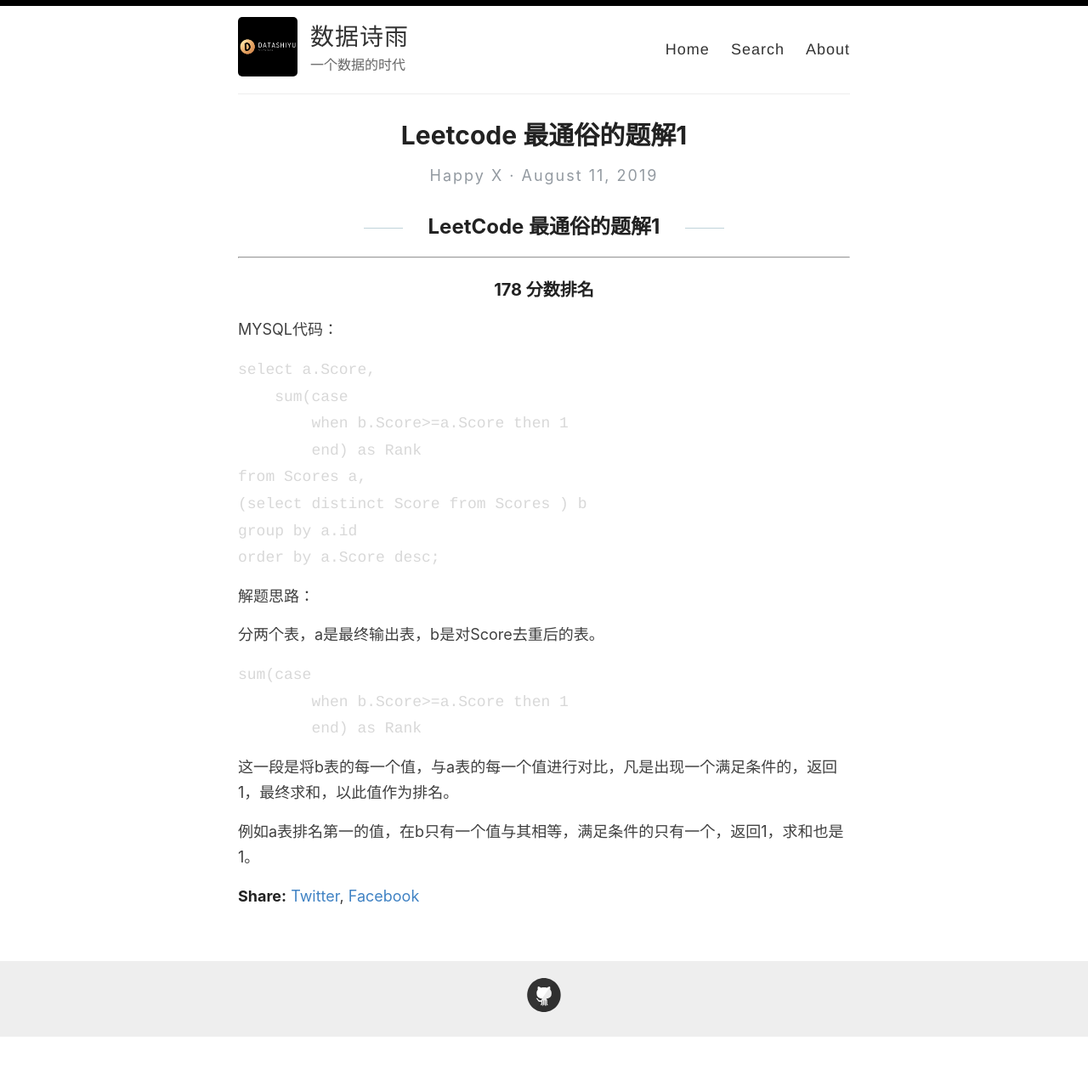
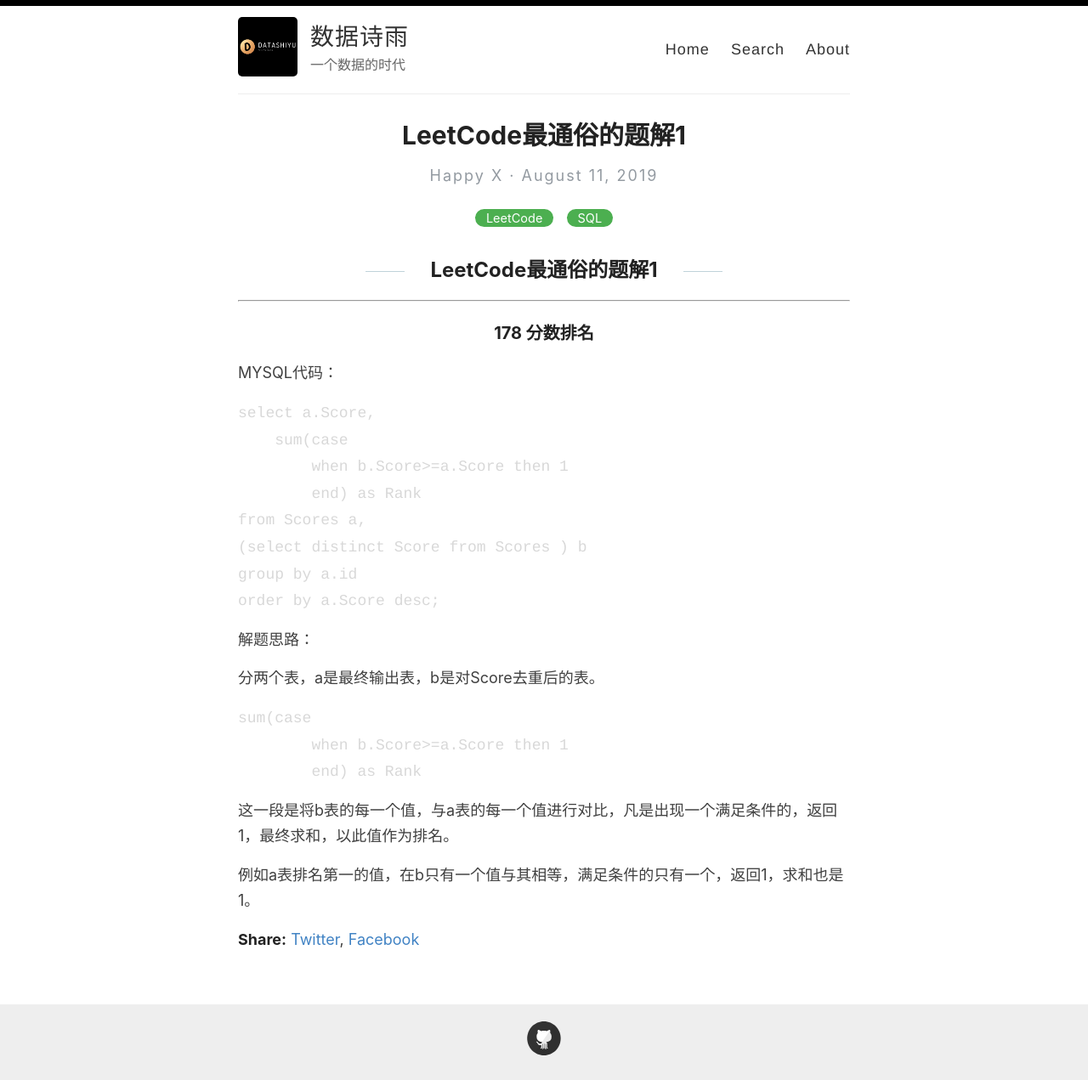
Before and after one commit to GOODXIONG/GOODXIONG.github.io, a Jekyll site: the page built from _posts/2019-08-11-LeetCode-最通俗的题解1.md, in a window 1280 px wide. Shown: the whole page at 85% size. Built offline with Jekyll 4.4.1, drawn with Linux system fonts in a browser that asks for light colours; our own code applies the rules of GitHub Pages for plain Markdown files; comment, search, counter and statistics services are not loaded; before the commit the page ends 1220 px from its top, so only the background shows below that; some of the changed lines change nothing that is shown.

Commit message:
Update 2019-08-11-LeetCode-最通俗的题解1.md

```diff
--- a/_posts/2019-08-11-LeetCode-最通俗的题解1.md
+++ b/_posts/2019-08-11-LeetCode-最通俗的题解1.md
@@ -1,4 +1,10 @@
-## LeetCode 最通俗的题解1
+---
+layout: post
+title: LeetCode最通俗的题解1
+categories: [LeetCode, SQL]
+---
+
+## LeetCode最通俗的题解1
 
 ---
 
```
